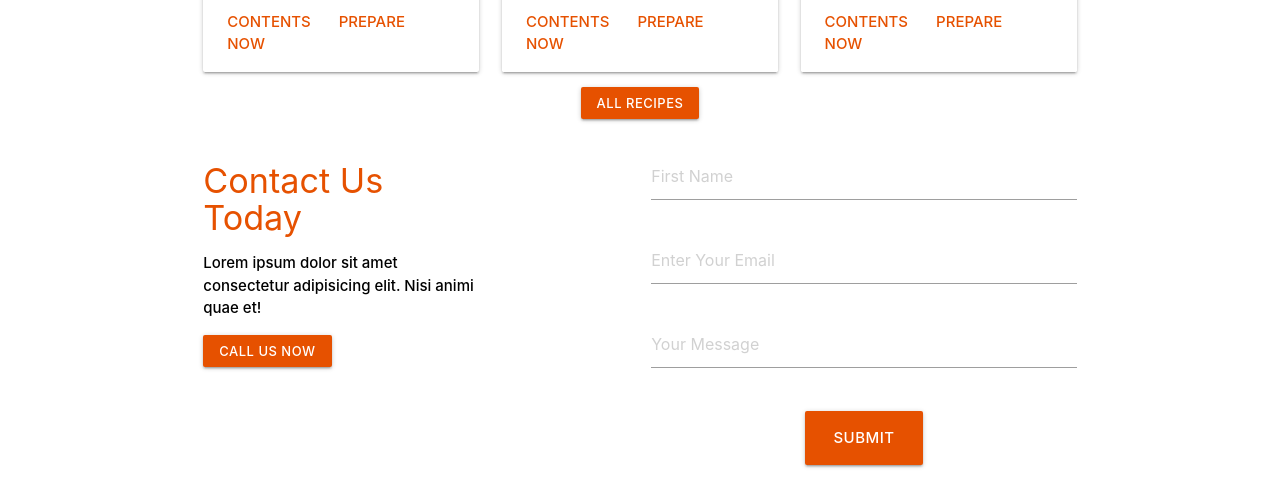
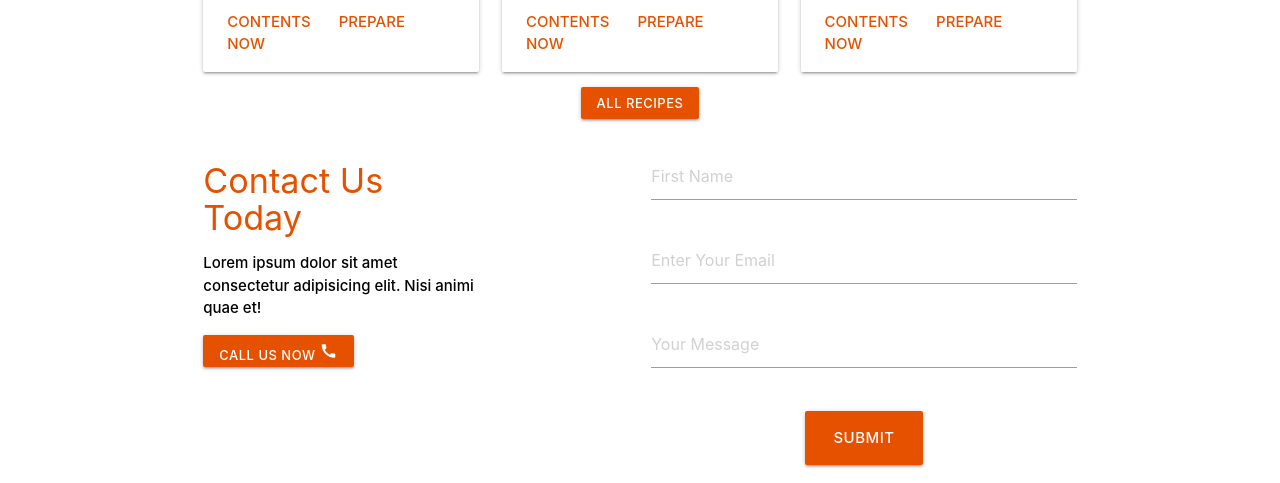
Before and after one commit to chibuikegodson/recipe.com, a plain HTML site: page index.html in a window 1280 px wide. Shown: the part 4629-5112 px from the top of the page. Drawn offline with Linux system fonts and the light colour scheme.

Commit message:
done with all changes

```diff
--- a/index.html
+++ b/index.html
@@ -444,7 +444,7 @@
                 <div class="col s12 m6 l4">
                     <h4 class="orange-text text-darken-4">Contact Us Today</h4>
                     <p class="black-text">Lorem ipsum dolor sit amet consectetur adipisicing elit. Nisi animi quae et! </p>
-                    <a class="btn-small orange darken-4" href="">Call us Now</a>
+                    <a class="btn-small orange darken-4" href="">Call us Now  <i class="material-icons">call</i></a>
                 </div>
                 <div class="col s12 m6 l2"></div>
                 <div class="col s12 m6 l6">
@@ -460,7 +460,7 @@
                         </div>
                     </div>
                     <div class="center">
-                        <a class="btn-large orange darken-4" href="">Submit</a>
+                        <a class="btn-large orange darken-4"  href="">Submit</a>
                     </div>
                 </div>
             </div>
```
